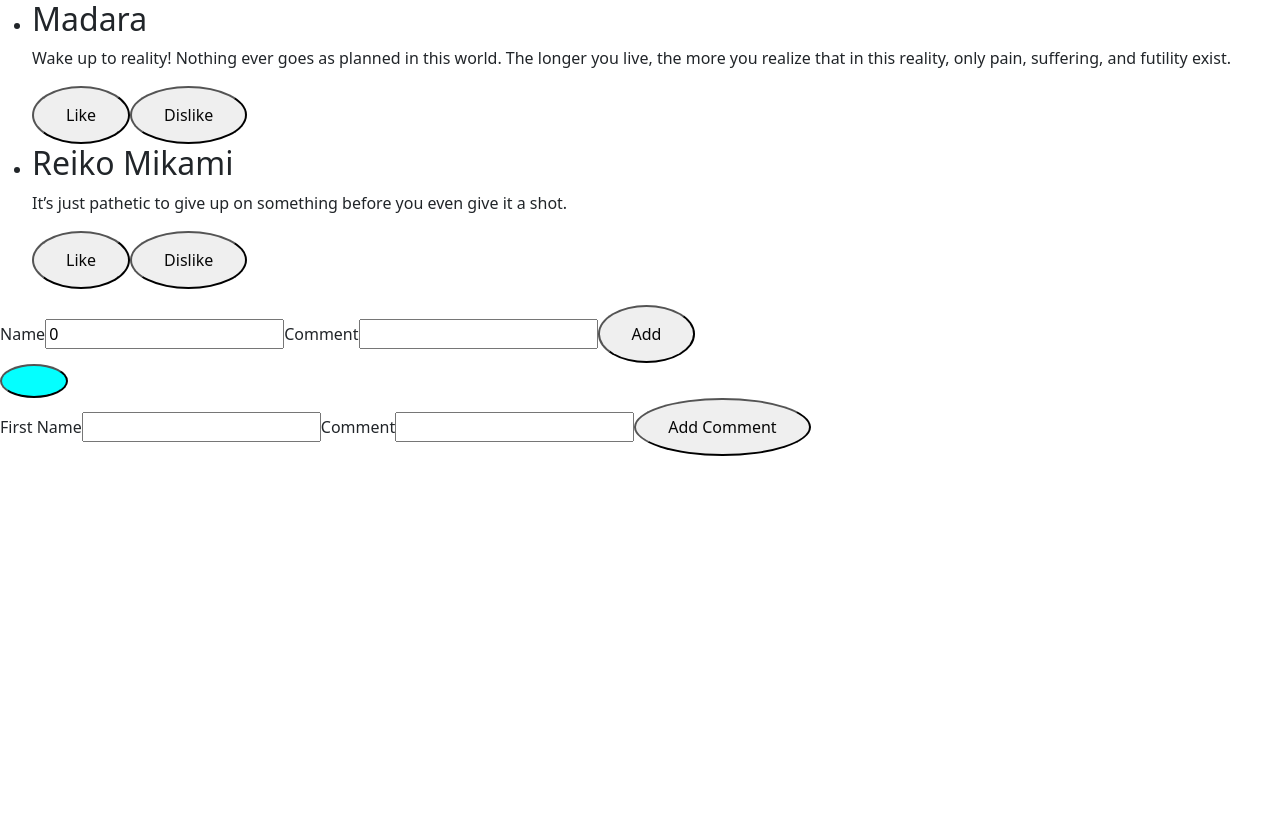
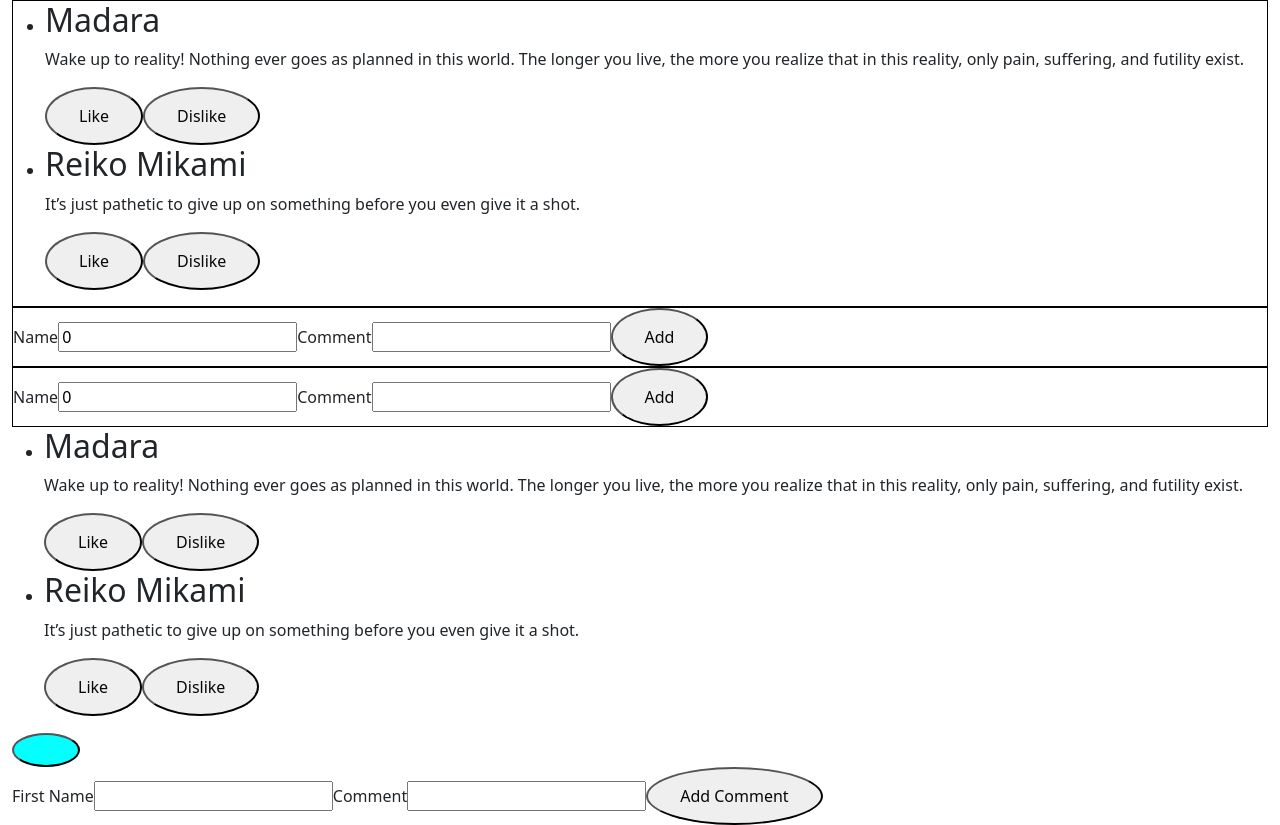
Before and after one commit to psions/SocialFeed, a React (Create React App) app: page / in a window 1280 px wide. Before the commit the page ends 800 px from the top, so only its background shows below. Built offline with nearby package versions, Linux system fonts and the light colour scheme.

Commit message:
created border outline for boxes

```diff
--- /dev/null
+++ b/src/App.css
@@ -0,0 +1,5 @@
+.border-box{
+    border: 1px;
+    border-style: solid;
+    border-color: black;
+}
--- a/src/App.jsx
+++ b/src/App.jsx
@@ -4,7 +4,7 @@ import CreatePost from "./CreatePost";
 import '../node_modules/bootstrap/dist/css/bootstrap.min.css';
 import LikeButton from './components/LikeButton/LikeButton';
 import DisplayPost from './components/DisplayPost';
-
+import './App.css'
 function App() {
 
   const [entries, setEntries] = useState([{name: 'Madara', text: 'Wake up to reality! Nothing ever goes as planned in this world. The longer you live, the more you realize that in this reality, only pain, suffering, and futility exist.'},
@@ -18,9 +18,26 @@ function App() {
   }
 
   return (
-    <div >
+    <div className='container-fluid'>
+      <div className='row'>
+        <div classNmae='col-md-6'>
+          <div className= 'border-box'>
+            <DisplayEntries parentEntries={entries}/>
+          </div>
+            <div className= 'border-box'>
+              <CreatePost addNewEntryProperty = {addNewEntry} />
+            </div>
+
+
+        </div>
+        <div classNmae='col-md-6'>
+          <div className='border-box'>
+            <CreatePost addNewEntryProperty = {addNewEntry} />
+          </div>
+        </div>
+      </div>
       <DisplayEntries parentEntries={entries}/>
-      <CreatePost addNewEntryProperty = {addNewEntry} />
+
       <LikeButton />
       <DisplayPost />
     </div>
--- a/src/index.js
+++ b/src/index.js
@@ -1,7 +1,8 @@
 import React from 'react';
 import ReactDOM from 'react-dom';
 import App from './App';
-import "bootstrap/dist/css/bootstrap.min.css";
+import 'bootstrap/dist/css/bootstrap.min.css';
+
 
 
 ReactDOM.render(
```
